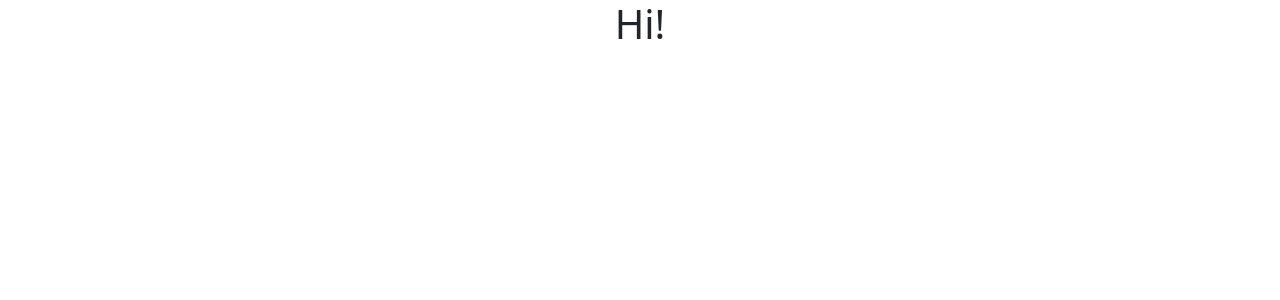
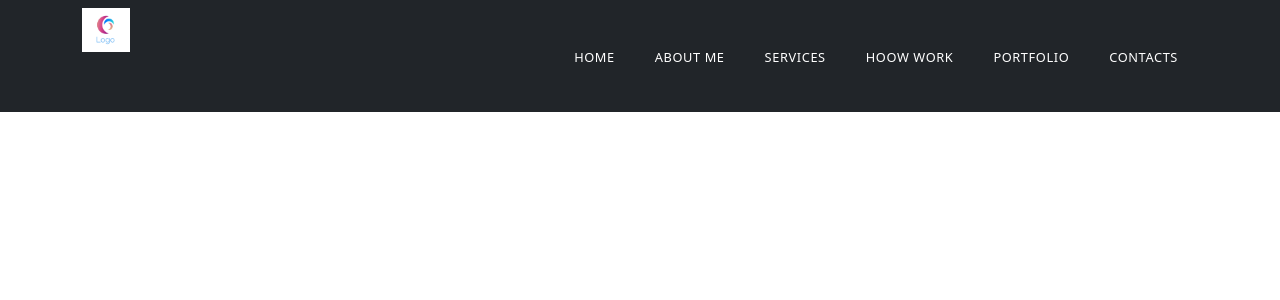
Before and after one commit to GezaPerlaki/portfolio, a React (Create React App) app: page / in a window 1280 px wide. Shown: the top 300 px of the page. Built offline with nearby package versions, Linux system fonts and the light colour scheme.

Commit message:
Component: Navbar

```diff
--- a/package.json
+++ b/package.json
@@ -3,6 +3,9 @@
   "version": "0.1.0",
   "private": true,
   "dependencies": {
+    "@fortawesome/fontawesome-svg-core": "^1.2.35",
+    "@fortawesome/free-solid-svg-icons": "^5.15.3",
+    "@fortawesome/react-fontawesome": "^0.1.14",
     "@testing-library/jest-dom": "^5.14.1",
     "@testing-library/react": "^11.2.7",
     "@testing-library/user-event": "^12.8.3",
--- a/public/index.html
+++ b/public/index.html
@@ -39,5 +39,10 @@
       To begin the development, run `npm start` or `yarn start`.
       To create a production bundle, use `npm run build` or `yarn build`.
     -->
+    <script
+      src="https://cdn.jsdelivr.net/npm/bootstrap@5.0.2/dist/js/bootstrap.bundle.min.js"
+      integrity="sha384-MrcW6ZMFYlzcLA8Nl+NtUVF0sA7MsXsP1UyJoMp4YLEuNSfAP+JcXn/tWtIaxVXM"
+      crossorigin="anonymous"
+    ></script>
   </body>
 </html>
--- a/src/App.css
+++ b/src/App.css
@@ -1,38 +1,5 @@
-.App {
-  text-align: center;
+@import url('https://fonts.googleapis.com/css2?family=Roboto+Condensed&display=swap');
+
+body {
+  font-family: 'Roboto Condesed' sans-serif;
 }
-
-.App-logo {
-  height: 40vmin;
-  pointer-events: none;
-}
-
-@media (prefers-reduced-motion: no-preference) {
-  .App-logo {
-    animation: App-logo-spin infinite 20s linear;
-  }
-}
-
-.App-header {
-  background-color: #282c34;
-  min-height: 100vh;
-  display: flex;
-  flex-direction: column;
-  align-items: center;
-  justify-content: center;
-  font-size: calc(10px + 2vmin);
-  color: white;
-}
-
-.App-link {
-  color: #61dafb;
-}
-
-@keyframes App-logo-spin {
-  from {
-    transform: rotate(0deg);
-  }
-  to {
-    transform: rotate(360deg);
-  }
-}
--- a/src/App.js
+++ b/src/App.js
@@ -1,12 +1,9 @@
 import './App.css';
 import 'bootstrap/dist/css/bootstrap.min.css';
+import Navbar from './components/Navbar/Navbar';
 
 function App() {
-  return (
-    <div className='App'>
-      <h1>Hi!</h1>
-    </div>
-  );
+  return <Navbar />;
 }
 
 export default App;
--- /dev/null
+++ b/src/components/Navbar/Navbar.css
@@ -0,0 +1,39 @@
+:root {
+  --primary-white: #fff;
+  --primary-orange: #f9ab00;
+  --primary-dark: rgba(255, 255, 255, 0);
+}
+
+.logo {
+  width: 3rem;
+}
+
+nav a.nav-link {
+  letter-spacing: 0.0375rem;
+  font-size: 0.8rem;
+  cursor: pointer;
+}
+
+nav ul li {
+  text-transform: uppercase;
+}
+
+.nav-link {
+  margin-left: 0.75rem;
+  margin-right: 0.75rem;
+  color: var(--primary-white) !important;
+  border-top: 0.1875rem solid var(--primary-dark);
+}
+
+.nav-link.active:focus {
+  border-top: 0.1875rem solid var(--primary-orange);
+}
+.nav-link:hover {
+  border-top: 0.1875rem solid var(--primary-orange);
+}
+
+.navbar-brand {
+  max-width: 17.25rem;
+  padding: 0 !important;
+  height: 6rem !important;
+}
--- /dev/null
+++ b/src/components/Navbar/Navbar.js
@@ -0,0 +1,68 @@
+import React from 'react';
+import ReactDOM from 'react-dom';
+import Logo from '../../images/Logo.webp';
+import './Navbar.css';
+import { FontAwesomeIcon } from '@fortawesome/react-fontawesome';
+import { faBars } from '@fortawesome/free-solid-svg-icons';
+
+const Navbar = () => {
+  return (
+    <nav className='navbar navbar-expand-lg navbar-light bg-dark'>
+      <div className='container'>
+        <a className='navbar-brand' href='#'>
+          <img className='logo' src={Logo} alt='logo'></img>
+        </a>
+        <button
+          className='navbar-toggler'
+          type='button'
+          data-bs-toggle='collapse'
+          data-bs-target='#navbarSupportedContent'
+          aria-controls='navbarSupportedContent'
+          aria-expanded='false'
+          aria-label='Toggle navigation'
+        >
+          <FontAwesomeIcon icon={faBars} style={{ color: '#fff' }} />
+        </button>
+        <div
+          className='collapse navbar-collapse flex-grow-0'
+          id='navbarSupportedContent'
+        >
+          <ul className='navbar-nav  mb-2 mb-lg-0'>
+            <li className='nav-item'>
+              <a className='nav-link' aria-current='page' href='#'>
+                Home
+              </a>
+            </li>
+            <li className='nav-item'>
+              <a className='nav-link' href='#'>
+                about me
+              </a>
+            </li>
+            <li className='nav-item'>
+              <a className='nav-link' href='#'>
+                services
+              </a>
+            </li>
+            <li className='nav-item'>
+              <a className='nav-link' href='#'>
+                hoow work
+              </a>
+            </li>
+            <li className='nav-item'>
+              <a className='nav-link' href='#'>
+                portfolio
+              </a>
+            </li>
+            <li className='nav-item'>
+              <a className='nav-link' href='#'>
+                contacts
+              </a>
+            </li>
+          </ul>
+        </div>
+      </div>
+    </nav>
+  );
+};
+
+export default Navbar;
```
Also changed, not shown: src/images/Logo.webp (added), 1 other file (tests, documents, lock files or other folders).
